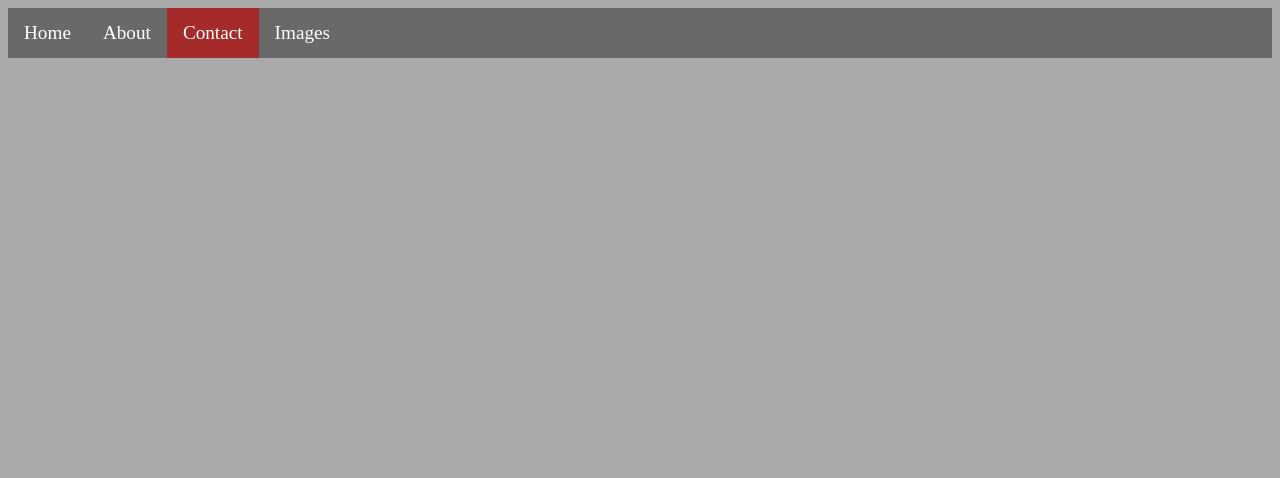
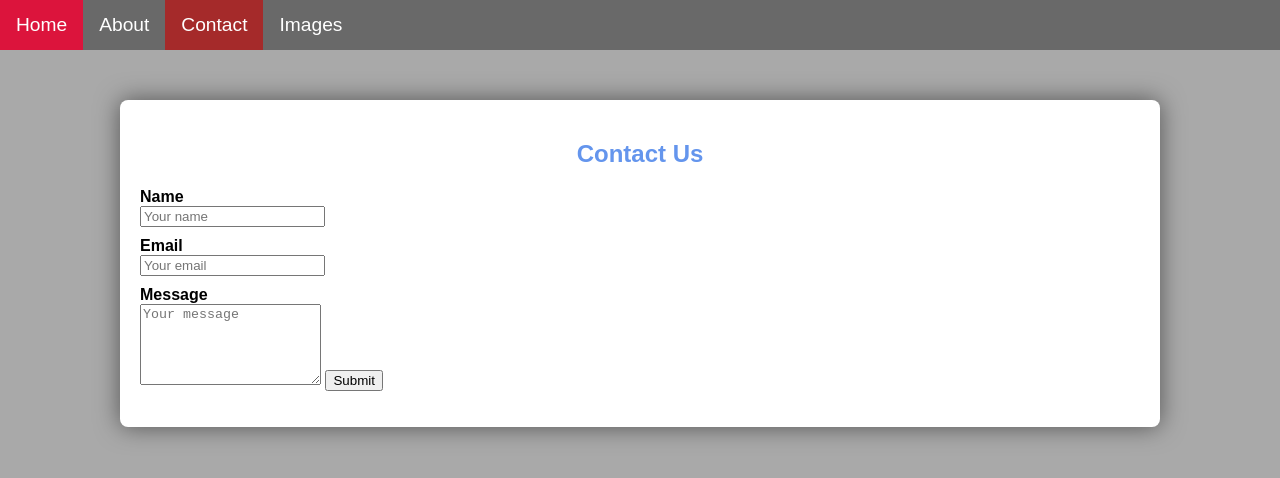
Before and after one commit to FalconKiller2013/html, a plain HTML site: page Website 3.html in a window 1280 px wide. Drawn offline with Linux system fonts and the light colour scheme.

Commit message:
Add files via upload

```diff
--- a/Website 3.html
+++ b/Website 3.html
@@ -3,7 +3,29 @@
         <title>Website 1</title>
         <style>
             body{
+                font-family: Arial, Helvetica, sans-serif;
                 background-color:darkgray ;
+                margin: 0;
+            }
+            .contact-box{
+                max-width: 1000px;
+                background-color: white;
+                padding: 20px;
+                margin: 50px auto;
+                border-radius: 8px;
+                box-shadow: 0 0 25px rgba(0, 0, 0, 0.5);;
+            }
+            h2{
+                text-align: center;
+                color: cornflowerblue;
+            }
+            label{
+                font-weight: bold;
+                display:block;
+                margin-top: 10px;
+            }
+            button:hover{
+                background-color:cornflowerblue;
             }
             .topnav{
                 overflow: hidden;
@@ -32,5 +54,17 @@
             <a class="Active" href="Website 3.html">Contact</a>
             <a href="Website 4.html">Images</a>
         </div>
+        <div class="Contact-box">
+            <h2>Contact Us</h2>
+            <form>
+                <label>Name</label>
+                <input type="text" placeholder="Your name" required>
+                <label>Email</label>
+                <input type="email" placeholder="Your email" required>
+                <label>Message</label>
+                <textarea placeholder="Your message" rows="5" required ></textarea>
+                <button type="submit">Submit</button>
+            </form>
+        </div>
     </body>
 </html>
```
